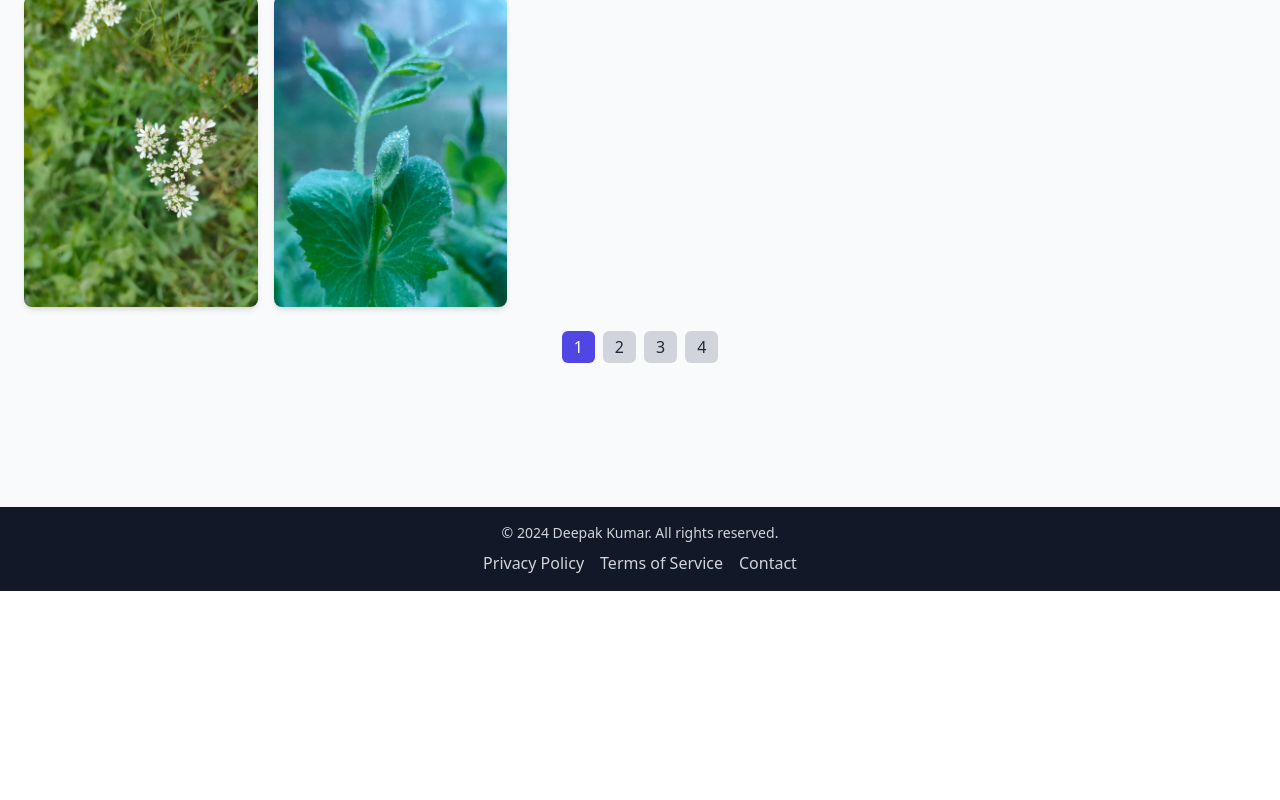
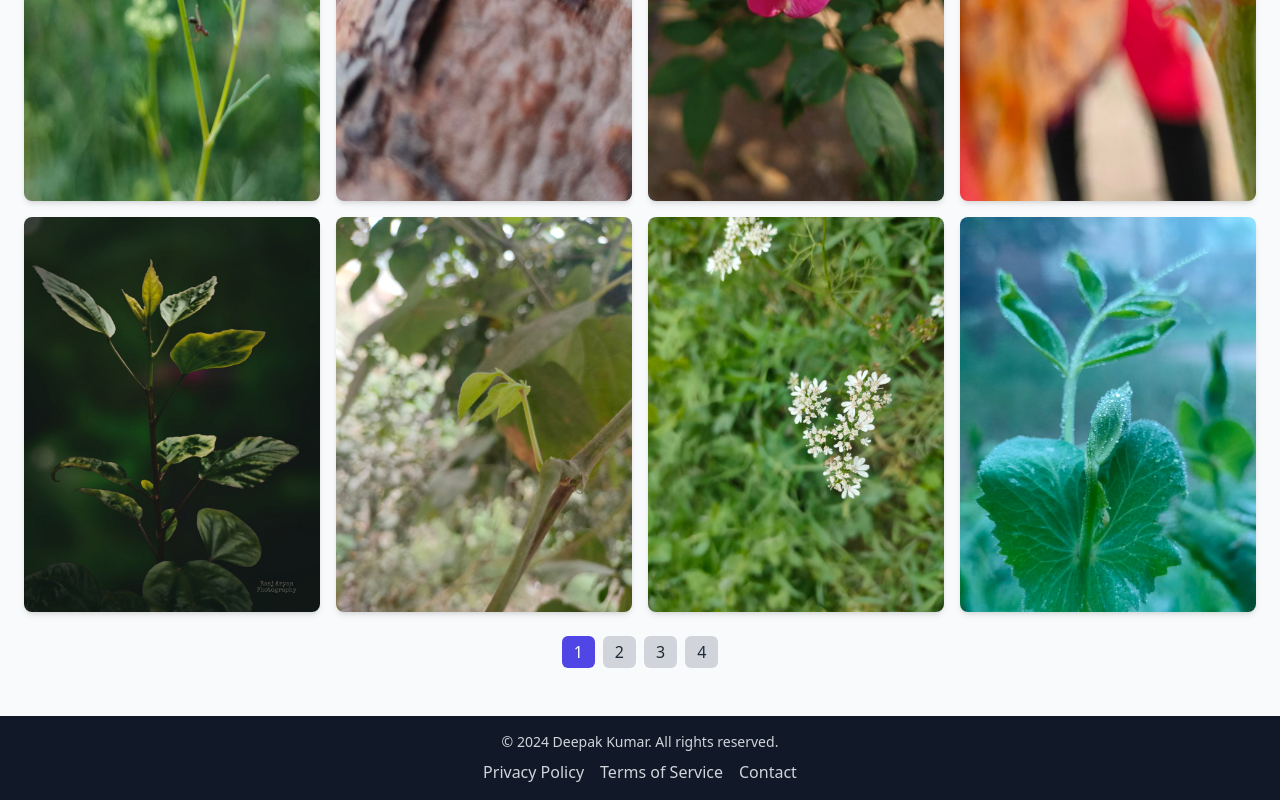
Before and after one commit to deepakkumar55/PersonalPortFolio, a React (Create React App) app: page /photos in a window 1280 px wide. Shown: the part 1047-1847 px from the top of the page. Before the commit the page ends 1638 px from the top, so only its background shows below. Built offline with nearby package versions, Linux system fonts and the light colour scheme.

Commit message:
Change lyout

```diff
--- a/src/Page/Blog.js
+++ b/src/Page/Blog.js
@@ -93,7 +93,7 @@ const Blog = () => {
           ))}
         </div>
         {/* Pagination */}
-        <div className="flex pb-24 justify-center items-center mt-6">
+        <div className="flex pb-24 lg:pb-0 justify-center items-center mt-6">
           {[...Array(Math.ceil(posts.length / postsPerPage)).keys()].map((number) => (
             <button
               key={number + 1}
--- a/src/Page/Photos.js
+++ b/src/Page/Photos.js
@@ -3,9 +3,8 @@ import { Photo } from '../Image/Photos';
 
 const Photos = () => {
   const [currentPage, setCurrentPage] = useState(1);
-  const photosPerPage = 12; // Number of photos per page
+  const photosPerPage = 12;
 
-  // Logic to paginate photo array
   const indexOfLastPhoto = currentPage * photosPerPage;
   const indexOfFirstPhoto = indexOfLastPhoto - photosPerPage;
   const currentPhotos = Photo.slice(indexOfFirstPhoto, indexOfLastPhoto);
@@ -18,7 +17,7 @@ const Photos = () => {
         <h2 className="text-3xl font-extrabold text-gray-900 dark:text-white mb-8 text-center">
           Photos
         </h2>
-        <div className="grid grid-cols-2 sm:grid-cols-2 md:grid-cols-3 lg:grid-cols-5 gap-4">
+        <div className="w-full h-full grid grid-cols-2 sm:grid-cols-2 md:grid-cols-3 lg:grid-cols-4 gap-4">
           {currentPhotos.map((photo) => (
             <div key={photo.id} className="flex flex-col items-center">
               <img
@@ -31,7 +30,7 @@ const Photos = () => {
         </div>
 
         {/* Pagination controls */}
-        <div className="flex pb-24 justify-center items-center mt-6">
+        <div className="flex pb-24 lg:pb-0 justify-center items-center mt-6">
           {[...Array(Math.ceil(Photo.length / photosPerPage)).keys()].map((number) => (
             <button
               key={number + 1}
```
